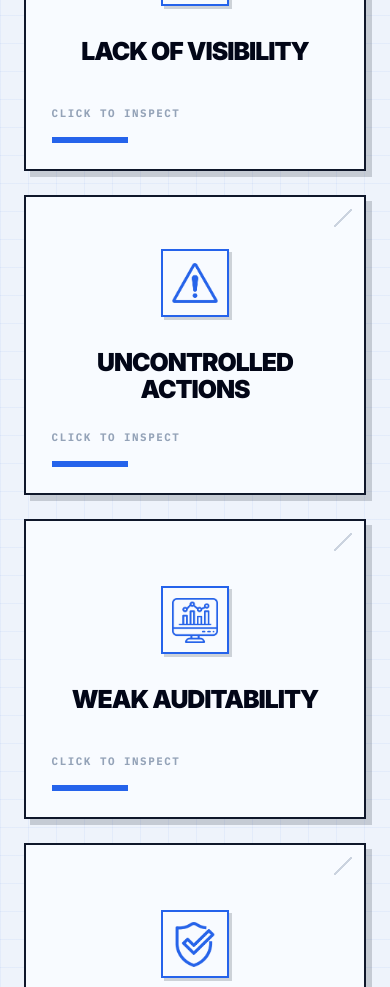
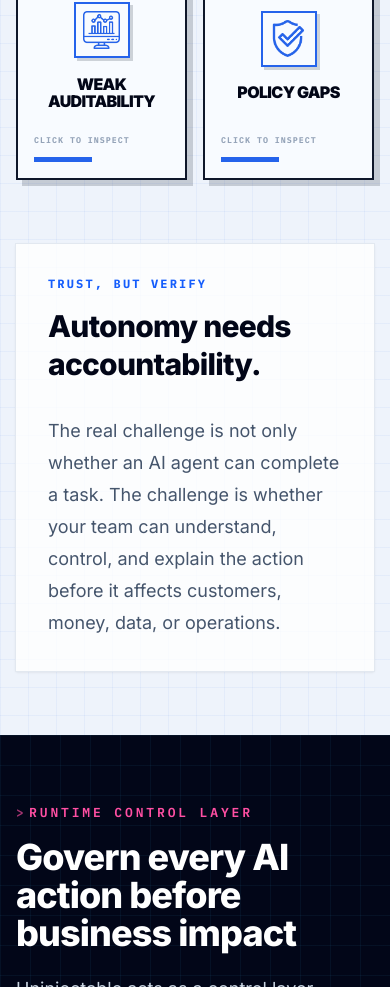
Before and after one commit to nilotin/uninjectable-website, a React (Vite) app: page / in a window 390 px wide. Shown: the part 3060-4047 px from the top of the page. Built offline with nearby package versions, Linux system fonts and the light colour scheme.

Commit message:
Refine mobile layout and problem cards

```diff
--- a/src/components/SectionHeader.tsx
+++ b/src/components/SectionHeader.tsx
@@ -26,7 +26,7 @@ function SectionHeader({
 
       <h2
         className={[
-          'mt-4 text-[2.65rem] font-extrabold leading-tight tracking-tight md:text-5xl',
+          'mt-4 text-[2.25rem] font-extrabold leading-[1.05] tracking-tight sm:text-[2.65rem] md:text-5xl',
           isDark ? 'text-white' : 'text-slate-950',
         ].join(' ')}
       >
--- a/src/data/siteContent.ts
+++ b/src/data/siteContent.ts
@@ -98,132 +98,52 @@ export const useCases = [
 
 export const productModules = [
   {
+    title: 'Agent Studio',
+    shortTitle: 'Agent Studio',
+    code: 'AS',
+    category: 'builder',
+    description:
+      'Provides secure templates, scaffolds, and governance-ready starting points for enterprise AI agent use cases.',
+  },
+  {
     title: 'Shadow Agent Discovery',
     shortTitle: 'Shadow Discovery',
     code: 'SAD',
-    category: 'Visibility',
+    category: 'visibility',
     description:
-      'Makes AI agents, automations, tool usage flows, and uncontrolled agent behavior visible across the organization.',
+      'Discovers AI agents, automations, tool usage flows, and uncontrolled agent behaviors across the organization.',
   },
   {
-    title: 'Agent Studio',
-    shortTitle: 'Agent Studio',
-    code: 'AS',
-    category: 'Build',
+    title: 'Rich Why Chain',
+    shortTitle: 'Why Chain',
+    code: 'RWC',
+    category: 'explainability',
     description:
-      'Provides secure templates, scaffold structures, and governance-ready starting flows for enterprise agent use cases.',
+      'Explains why each risk score, policy decision, and agent action occurred through a traceable decision chain.',
   },
   {
-    title: 'Runtime Policy Engine',
-    shortTitle: 'Policy Engine',
-    code: 'RPE',
-    category: 'Control',
+    title: 'Adaptive Smart Policy Engine',
+    shortTitle: 'Smart Policy',
+    code: 'ASPE',
+    category: 'policy',
     description:
-      'Evaluates agent actions in real time through deterministic policy rules and produces allow, review, or block decisions.',
+      'Evaluates agent actions with deterministic rules, learns from review outcomes, and suggests safer policy improvements over time.',
   },
   {
-    title: 'Why Chain',
-    shortTitle: 'Why Chain',
-    code: 'WC',
-    category: 'Explainability',
+    title: 'Token Usage Control',
+    shortTitle: 'Token Control',
+    code: 'TUC',
+    category: 'cost control',
     description:
-      'Creates a traceable decision chain that explains why each risk score, policy decision, and agent action occurred.',
+      'Tracks token usage by agent, team, workflow, or customer and enforces limits before cost or usage overruns occur.',
   },
   {
-    title: 'Deterministic DLP',
-    shortTitle: 'DLP',
-    code: 'DLP',
-    category: 'Security',
+    title: 'Omnichannel Action Integrations',
+    shortTitle: 'Omnichannel',
+    code: 'OAI',
+    category: 'integration',
     description:
-      'Detects sensitive data leakage risks through deterministic controls and monitors PII, customer data, financial data, and confidential content flows.',
-  },
-  {
-    title: 'Usage & Cost Observability',
-    shortTitle: 'Usage Observability',
-    code: 'UCO',
-    category: 'Observability',
-    description:
-      'Makes agent usage volume, tool calls, action counts, and cost impact visible across teams and workflows.',
-  },
-  {
-    title: 'Usage Budgets',
-    shortTitle: 'Usage Budgets',
-    code: 'UB',
-    category: 'Cost Control',
-    description:
-      'Defines usage limits by agent, team, customer, or workflow and helps control budget overrun risks early.',
-  },
-  {
-    title: 'Notification Outbox',
-    shortTitle: 'Notification Outbox',
-    code: 'NO',
-    category: 'Alerts',
-    description:
-      'Provides a centralized notification queue for risky actions, policy violations, review-required events, and system alerts.',
-  },
-  {
-    title: 'Channel Configuration',
-    shortTitle: 'Channels',
-    code: 'CC',
-    category: 'Configuration',
-    description:
-      'Enables notification channels such as Slack, email, webhook, or dashboard to be configured according to enterprise needs.',
-  },
-  {
-    title: 'Run Ledger',
-    shortTitle: 'Run Ledger',
-    code: 'RL',
-    category: 'Audit',
-    description:
-      'Maintains an auditable ledger of agent sessions, tool calls, action attempts, action results, and approval flows.',
-  },
-  {
-    title: 'Soft Undo Receipts',
-    shortTitle: 'Undo Receipts',
-    code: 'SUR',
-    category: 'Safety',
-    description:
-      'Generates undo receipts for reversible or compensable agent actions, supporting operational safety and accountability.',
-  },
-  {
-    title: 'Adaptive Policy Learning',
-    shortTitle: 'Policy Learning',
-    code: 'APL',
-    category: 'Improvement',
-    description:
-      'Uses policy decisions, review outcomes, and human approvals to support continuous improvement of governance rules over time.',
-  },
-  {
-    title: 'MCP Governance Posture',
-    shortTitle: 'MCP Posture',
-    code: 'MCP',
-    category: 'Posture',
-    description:
-      'Assesses MCP servers, tools, and connectors from the perspective of security, access, data flow, and policy compliance.',
-  },
-  {
-    title: 'Red-Team Scenario Validation',
-    shortTitle: 'Red-Team Validation',
-    code: 'RTV',
-    category: 'Validation',
-    description:
-      'Tests agent security against scenarios such as prompt injection, data exfiltration, unauthorized actions, and policy bypass attempts.',
-  },
-  {
-    title: 'Dashboard & Control Center',
-    shortTitle: 'Control Center',
-    code: 'DCC',
-    category: 'Dashboard',
-    description:
-      'Provides a centralized control panel for risk scores, agent activity, policy decisions, usage metrics, and review workflows.',
-  },
-  {
-    title: 'Broker Pilot Hardening',
-    shortTitle: 'Pilot Hardening',
-    code: 'BPH',
-    category: 'Pilot',
-    description:
-      'Strengthens logging, policy tuning, review flows, and production-readiness controls for real-world pilot customer scenarios.',
+      'Connects governed agent actions to communication channels such as WhatsApp, SMS, and email while keeping approvals and audit trails visible.',
   },
 ]
 
--- a/src/index.css
+++ b/src/index.css
@@ -751,6 +751,12 @@ body {
   }
 }
 
+@media (max-width: 767px) {
+  .team-carousel-nav {
+    display: none;
+  }
+}
+
 /* Motion */
 
 @keyframes orbit-spin {
@@ -1067,7 +1073,7 @@ body {
 
 .modules-desktop-shell {
   width: min(100%, 1180px);
-  margin: 6rem auto 0;
+  margin: 3rem auto 0;
   overflow: hidden;
   border: 2px solid rgba(56, 189, 248, 0.34);
   background: rgba(8, 17, 31, 0.9);
@@ -1148,12 +1154,13 @@ body {
   position: relative;
   z-index: 2;
   display: grid;
-  width: min(100%, 980px);
+  grid-template-columns: repeat(3, minmax(0, 1fr));
+  width: min(100%, 820px);
   margin: 0 auto;
-  grid-template-columns: repeat(5, minmax(0, 1fr));
-  align-content: start;
+  padding-top: 3.2rem;
   justify-items: center;
-  gap: 1.75rem 1.35rem;
+  align-content: center;
+  gap: 3.8rem 4.5rem;
 }
 
 .module-desktop-item {
@@ -1483,6 +1490,153 @@ button.module-window-control {
     0 6px 12px rgba(2, 6, 23, 0.28);
 }
 
+/* Mobile modules phone interface */
+
+.modules-mobile-phone {
+  display: none;
+}
+
+@media (max-width: 767px) {
+  .modules-desktop-wallpaper {
+    min-height: auto;
+    padding: 1rem 0.8rem 5.6rem;
+  }
+
+  .modules-desktop-grid {
+    display: none;
+  }
+
+  .modules-desktop-widget,
+  .modules-corner-card,
+  .modules-desktop-path,
+  .modules-desktop-trash {
+    display: none;
+  }
+
+  .modules-mobile-phone {
+    position: relative;
+    z-index: 4;
+    display: block;
+    overflow: hidden;
+    border: 1px solid rgba(56, 189, 248, 0.28);
+    background: rgba(5, 8, 22, 0.22);
+    box-shadow:
+      inset 0 1px 0 rgba(255, 255, 255, 0.04),
+      0 18px 40px rgba(2, 6, 23, 0.28);
+    backdrop-filter: blur(4px);
+  }
+
+  .modules-mobile-statusbar {
+    display: flex;
+    align-items: center;
+    justify-content: space-between;
+    border-bottom: 1px solid rgba(255, 79, 163, 0.2);
+    background: rgba(5, 8, 22, 0.36);
+    padding: 0.55rem 0.7rem;
+    color: rgba(226, 232, 240, 0.82);
+    font-family: var(--font-mono);
+    font-size: 0.58rem;
+    font-weight: 900;
+    letter-spacing: 0.12em;
+    text-transform: uppercase;
+  }
+
+  .modules-mobile-screens {
+    display: flex;
+    overflow-x: auto;
+    scroll-snap-type: x mandatory;
+    scrollbar-width: none;
+    -webkit-overflow-scrolling: touch;
+  }
+
+  .modules-mobile-screens::-webkit-scrollbar {
+    display: none;
+  }
+
+  .modules-mobile-screen {
+    display: grid;
+    min-width: 100%;
+    grid-template-columns: repeat(2, minmax(0, 1fr));
+    gap: 1.05rem 0.75rem;
+    scroll-snap-align: start;
+    padding: 0.5rem 0.8rem 3rem;
+  }
+
+  .module-mobile-item {
+    display: flex;
+    min-width: 0;
+    flex-direction: column;
+    align-items: center;
+    justify-content: flex-start;
+    gap: 0.45rem;
+    border: 1px solid transparent;
+    background: transparent;
+    padding: 0.35rem 0.25rem;
+    color: white;
+    text-align: center;
+  }
+
+  .module-mobile-item-active {
+    border-color: rgba(255, 79, 163, 0.42);
+    background: rgba(255, 79, 163, 0.08);
+  }
+
+  .module-mobile-item .module-folder-image {
+    width: 70px;
+  }
+
+  .module-mobile-item span {
+    max-width: 112px;
+    color: #f8fafc;
+    font-family: var(--font-mono);
+    font-size: 0.66rem;
+    font-weight: 900;
+    line-height: 1.12;
+    letter-spacing: 0.08em;
+    text-transform: uppercase;
+    text-shadow: 0 2px 8px rgba(2, 6, 23, 0.85);
+  }
+
+  .modules-mobile-page-dots {
+    display: flex;
+    justify-content: center;
+    gap: 0.4rem;
+    padding: 0 0 1rem;
+  }
+
+  .modules-mobile-page-dots span {
+    height: 6px;
+    width: 6px;
+    border-radius: 999px;
+    background: rgba(203, 213, 225, 0.45);
+  }
+
+  .modules-mobile-page-dots span:first-child {
+    background: #ff4fa3;
+    box-shadow: 0 0 10px rgba(255, 79, 163, 0.5);
+  }
+
+  .modules-desktop-dock {
+    bottom: 1.2rem;
+  }
+
+  .modules-dock-track {
+    gap: 0.42rem;
+    padding: 0.42rem 0.55rem;
+    background: rgba(15, 27, 45, 0.42);
+  }
+
+  .modules-dock-icon {
+    height: 34px;
+    width: 34px;
+    border-radius: 10px;
+  }
+
+  .modules-dock-item:nth-child(n + 7):not(:last-child) {
+    display: none;
+  }
+}
+
 /* Finder */
 .modules-dock-icon-finder {
   overflow: hidden;
@@ -1610,15 +1764,17 @@ button.module-window-control {
 
 @media (min-width: 1024px) {
   .modules-desktop-wallpaper {
-    min-height: 620px;
-    padding: 1.75rem 1.5rem 6.2rem;
+    min-height: 600px;
+    padding: 1.5rem 1.5rem 6.4rem;
   }
 
   .modules-desktop-grid {
-    width: min(100%, 980px);
-    max-width: 980px;
-    grid-template-columns: repeat(5, minmax(0, 1fr));
-    gap: 1.75rem 1.35rem;
+    grid-template-columns: repeat(3, minmax(0, 1fr));
+    width: min(100%, 820px);
+    max-width: 820px;
+    margin: 0 auto;
+    padding-top: 3.2rem;
+    gap: 3.8rem 4.5rem;
   }
 }
 
@@ -1652,12 +1808,15 @@ button.module-window-control {
   }
 
   .module-window-backdrop {
-    align-items: flex-end;
+    align-items: center;
+    justify-content: center;
     padding: 1rem;
   }
 
   .module-floating-window {
-    width: 100%;
+    width: min(100%, 360px);
+    max-height: calc(100% - 2rem);
+    overflow-y: auto;
   }
 
   .module-floating-body h3 {
@@ -1918,6 +2077,53 @@ button.module-window-control {
 
 @media (max-width: 767px) {
   .problem-flip-card {
-    height: 300px;
-  }
-}
+    height: 220px;
+  }
+
+  .problem-flip-face {
+    padding: 1rem;
+  }
+
+  .problem-flip-icon {
+    height: 3.5rem;
+    width: 3.5rem;
+  }
+
+  .problem-flip-icon img {
+    height: 2.35rem;
+    width: 2.35rem;
+  }
+
+  .problem-flip-front h3,
+  .problem-flip-back h3 {
+    font-size: 1rem;
+    line-height: 1.08;
+    letter-spacing: -0.04em;
+  }
+
+  .problem-flip-front h3 {
+    margin-top: 1.1rem;
+  }
+
+  .problem-flip-eyebrow {
+    font-size: 0.55rem;
+    letter-spacing: 0.14em;
+  }
+
+  .problem-flip-description {
+    margin-top: 0.8rem;
+    font-size: 0.78rem;
+    line-height: 1.55;
+  }
+
+  .problem-flip-hint {
+    font-size: 0.52rem;
+    letter-spacing: 0.12em;
+  }
+
+  .problem-flip-bar {
+    margin-top: 0.7rem;
+    height: 5px;
+    width: 58px;
+  }
+}
--- a/src/sections/CTA.tsx
+++ b/src/sections/CTA.tsx
@@ -4,7 +4,7 @@ function CTA() {
   return (
     <section
       id="contact"
-      className="dark-subtle-grid bg-slate-950 px-6 py-24 scroll-mt-24"
+      className="dark-subtle-grid bg-slate-950 px-4 py-16 scroll-mt-24 sm:px-6 md:py-24"
     >
       <div className="mx-auto max-w-7xl">
         <div className="pixel-card-dark bg-[#08111f] p-8 text-white md:p-12">
--- a/src/sections/Deployment.tsx
+++ b/src/sections/Deployment.tsx
@@ -5,7 +5,7 @@ function Deployment() {
   return (
     <section
       id="deployment"
-      className="subtle-grid bg-[#eef3fb] px-6 py-24 scroll-mt-24"
+      className="subtle-grid bg-[#eef3fb] px-4 py-16 scroll-mt-24 sm:px-6 md:py-24"
     >
       <div className="mx-auto max-w-7xl">
         <SectionHeader
--- a/src/sections/HowItWorks.tsx
+++ b/src/sections/HowItWorks.tsx
@@ -58,7 +58,7 @@ function HowItWorks() {
   return (
     <section
       id="how-it-works"
-      className="dark-subtle-grid bg-slate-950 px-6 py-24 scroll-mt-24"
+      className="dark-subtle-grid bg-slate-950 px-4 py-16 scroll-mt-24 sm:px-6 md:py-24"
     >
       <div className="mx-auto max-w-7xl">
         <SectionHeader
--- a/src/sections/ProblemSection.tsx
+++ b/src/sections/ProblemSection.tsx
@@ -15,7 +15,7 @@ function ProblemSection() {
   return (
     <section
       id="product"
-      className="subtle-grid bg-[#eef3fb] px-6 py-24 scroll-mt-24"
+      className="subtle-grid bg-[#eef3fb] px-4 py-16 sm:px-6 md:py-24 scroll-mt-24"
     >
       <div className="mx-auto max-w-7xl">
         <SectionHeader
@@ -24,7 +24,7 @@ function ProblemSection() {
           description="AI agents are starting to read data, call tools, update systems, send messages, and trigger business workflows. But most teams still lack visibility and control over these actions."
         />
 
-        <div className="mt-14 grid gap-6 md:grid-cols-2 lg:grid-cols-4">
+        <div className="mt-10 grid grid-cols-2 gap-4 md:mt-14 md:grid-cols-2 md:gap-6 lg:grid-cols-4">
           {problems.map((problem) => {
             const isFlipped = flippedCards[problem.title]
 
--- a/src/sections/SolutionSection.tsx
+++ b/src/sections/SolutionSection.tsx
@@ -6,7 +6,7 @@ function SolutionSection() {
   return (
     <section
       id="product"
-      className="dark-subtle-grid bg-slate-950 px-6 py-24 scroll-mt-24"
+      className="dark-subtle-grid bg-slate-950 px-4 py-16 sm:px-6 md:py-24 scroll-mt-24"
     >
       <div className="mx-auto max-w-7xl">
         <SectionHeader
--- a/src/sections/Team.tsx
+++ b/src/sections/Team.tsx
@@ -440,7 +440,7 @@ function Team() {
   return (
     <section
       id="team"
-      className="subtle-grid bg-[#eef3fb] px-6 pt-0 pb-20 scroll-mt-24"
+      className="subtle-grid bg-[#eef3fb] px-4 pt-0 pb-16 scroll-mt-24 sm:px-6 md:pb-20"
     >
       <div className="mx-auto max-w-7xl">
         <SectionHeader
```
Also changed, not shown: src/sections/Modules.tsx (+61 -15 lines), src/sections/UseCases.tsx (+5 -5 lines).
